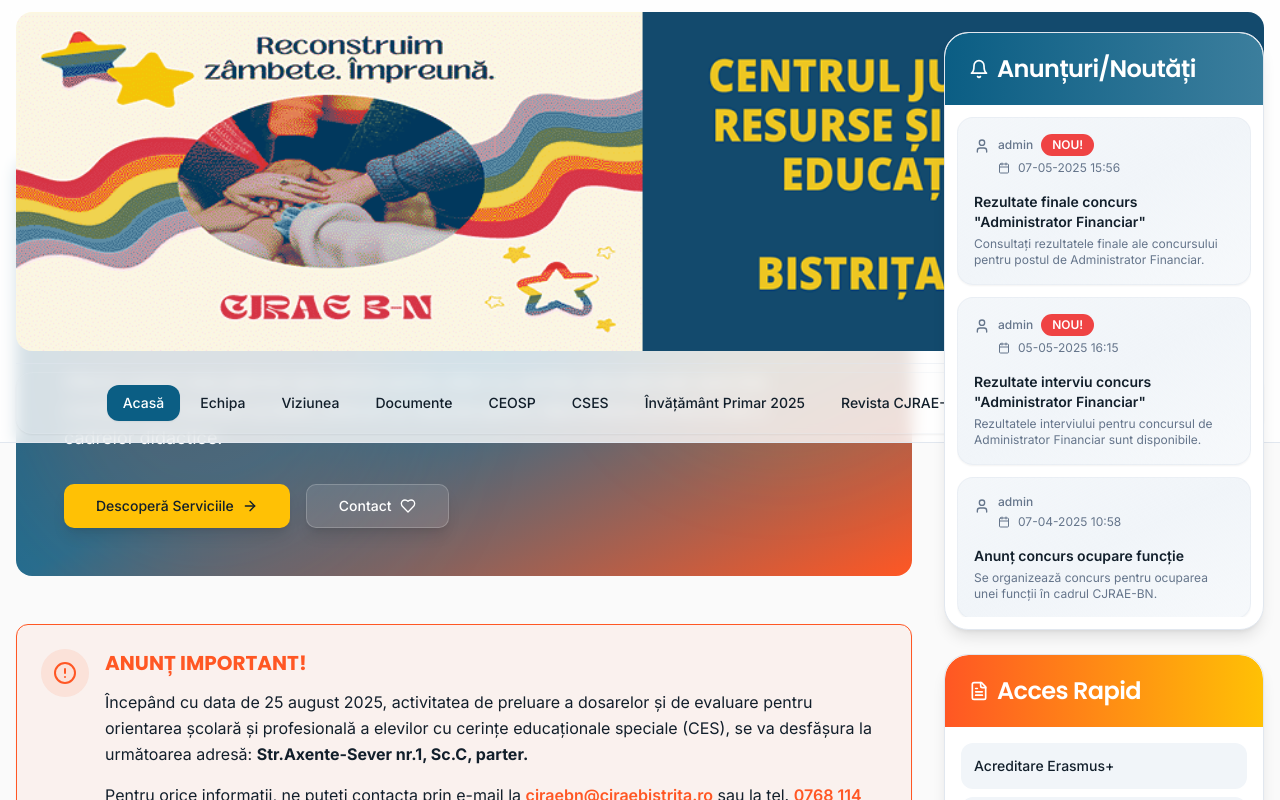
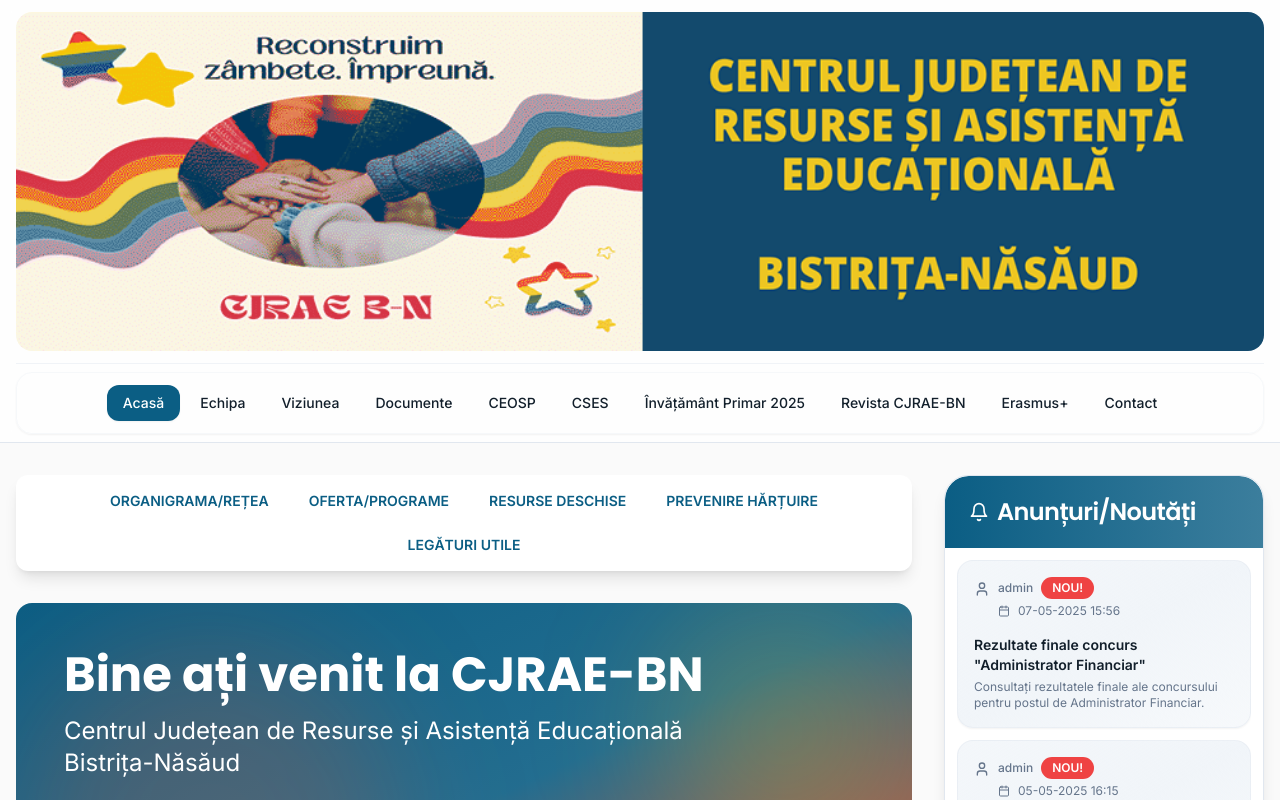
Before and after one commit to cabinetsilasi/responsive-announcer, a React (Vite) app: page / in a window 1280 px wide. Shown: the top 800 px of the page. Built offline with nearby package versions, Linux system fonts and the light colour scheme; the HTML template or start-up script is replaced by a standard one.

Commit message:
Changes
Co-authored-by: cabinetsilasi <234903187+cabinetsilasi@users.noreply.github.com>

```diff
--- a/src/components/layout/Header.tsx
+++ b/src/components/layout/Header.tsx
@@ -42,7 +42,7 @@ export const Header = () => {
 
   return (
     <header
-      className={`fixed top-0 left-0 right-0 z-50 w-full bg-card/95 backdrop-blur supports-[backdrop-filter]:bg-card/80 border-b transition-transform duration-300 ease-out ${
+      className={`sticky top-0 z-50 w-full bg-card/95 backdrop-blur supports-[backdrop-filter]:bg-card/80 border-b transition-transform duration-300 ease-out ${
         hidden ? "-translate-y-full" : "translate-y-0"
       }`}
     >
```
